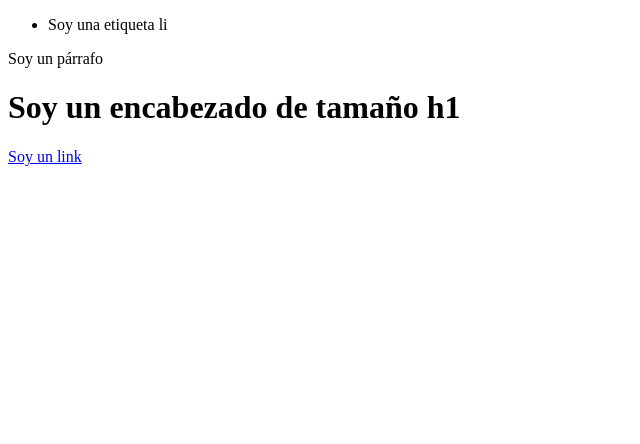
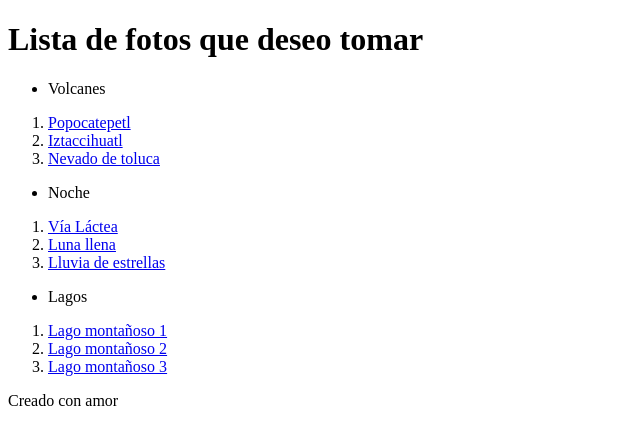
Before and after one commit to OneonWezzex/cursodefinitivoHTMLyCSS, a plain HTML site: page index.html in a window 1280 px wide. Shown: the whole page, without its empty margins (0-640 px from the left). Drawn offline with Linux system fonts and the light colour scheme.

Commit message:
Primer ejercicio de html con listas y anclas

```diff
--- a/index.html
+++ b/index.html
@@ -1,33 +1,54 @@
-<!DOCTYPE html> <!-- Le dice alnavegador que el documento es un HTML5 -->
-<html lang="es"> <!--  Le dice al navegador que la página está en lenguaje español, así el navegador pregunta si se deseatraducir de ser necesario-->
-    <head> <!-- Aquí va todo lo importante para cargar nuestro sitio web y que no es visual, como fuentes, librerias, css y más-->
-        <meta charset="UTF-8" /> <!-- Indica que podemos usar caracteres especiales y emojis por usar ASCII-->
-        <meta name="description" content="Esta página te mostrará fotos de paisajes" /> <!-- La descripción de la página ayuda para el SEO en buscadores-->
-        <meta name="robots" content="index,follow" /> <!-- Autoriza a los robots de búsqueda para que coloque nuestro contenido -->
-        <title>Es mi primer página</title> <!-- Titulo de la página que aparece en la pestaña del navegador-->
-        <meta name="viewport" content="width=device-width, initial-scale=1.0"> <!-- Etiqueta vital para que el contenido de la página sea responsive y puedea escalar segun el dispositivo-->
-        <link rel="stylesheet" href="./css/estilos.css"> <!-- El primer enlace a una hoja de estilos css-->
+<!DOCTYPE html>
+<html lang="es">
+    <head>
+        <meta charset="UTF-8" />
+        <meta name="description" content="Esta página te mostrará fotos de paisajes" />
+        <meta name="robots" content="index,follow" />
+        <title>Fotos de mis paisajes</title>
+        <meta name="viewport" content="width=device-width, initial-scale=1.0">
+        <link rel="stylesheet" href="./css/estilos.css">
     </head>
     <body>
-        <header> <!-- El encabezado, es la parte que va hasta arriba de la página y normalmente aquí vienen las barras de navegación y algunos banners-->
-            <nav></nav> <!-- Etiqueta especifica para construir la barra de navegación o menú de nuestro sitio-->
+        <header>
+            <nav></nav>
         </header>
-        <main> <!-- Esta etiqueta indica que aquí dentro irá el contenido principal de mi página web -->
-            <section> <!-- Etiqueta que indica una sección del sitio y puede haber multiples etiquetas section-->
+        <main>
+            <section>
                 <article>
 
                 </article>
             </section>
-            <ul> <!-- unorder list Lista desordenada y estarán marcadas con bullets o puntitos-->
-                <li>Soy una etiqueta li</li> <!-- List item Es el elemento de la lista donde ya podemos agregar texto-->
+            <h1>Lista de fotos que deseo tomar</h1>
+            <ul>
+                <li>Volcanes</li>
             </ul>
-            <ol></ol> <!-- order list Es una lista ordenada, vendrán numeradas empezando por el 1-->
+            <ol>
+                <li><a href="https://upload.wikimedia.org/wikipedia/commons/thumb/f/ff/PopoAmeca.JPG/1200px-PopoAmeca.JPG">Popocatepetl</a></li>
+                <li><a href="https://i1.wp.com/noticieros.televisa.com/wp-content/uploads/2019/10/volcan-iztaccihuatl.jpg?fit=1080%2C609&ssl=1">Iztaccihuatl</a></li>
+                <li><a href="https://www.mexicodesconocido.com.mx/wp-content/uploads/2016/12/nevado-de-toluca-parque-1600.jpg">Nevado de toluca</a></li>
+            </ol>
+
+            <ul>
+                <li>Noche</li>
+            </ul>
+            <ol>
+                <li><a href="https://www.ngenespanol.com/wp-content/uploads/2018/08/V%C3%ADa-l%C3%A1ctea-y-Andr%C3%B3meda-una-colisi%C3%B3n-por-venir.jpg">Vía Láctea</a></li>
+                <li><a href="https://img.lasexta.com/clipping/cmsimages02/2020/07/27/25D187D5-B994-471B-8561-BB62DE3C48D0/69.jpg">Luna llena</a></li>
+                <li><a href="https://aws.traveler.es/prod/designs/v1/assets/745x518/194048.jpg">Lluvia de estrellas</a></li>
+            </ol>
+
+            <ul>
+                <li>Lagos</li>
+            </ul>
+            <ol>
+                <li><a href="https://viajes.nationalgeographic.com.es/medio/2017/03/29/lago-britches-italia_87604d24.jpg">Lago montañoso 1</a></li>
+                <li><a href="https://digitalnews.com.mx/wp-content/uploads/2018/08/lake-tahoe.jpg">Lago montañoso 2</a></li>
+                <li><a href="https://viajes.nationalgeographic.com.es/medio/2015/05/09/lago_saint_mary_estados_unidos_1000x666.jpg">Lago montañoso 3</a></li>
         </main>
-        <footer> <!-- Pie de pagina, normalmente aquí vienen los disclaimers, redes sociales, copyright y otro tipo de enlaces importantes-->
+        <footer>
 
         </footer>
-            <p>Soy un párrafo</p>
-            <h1>Soy un encabezado de tamaño h1</h1>
-            <a href="#">Soy un link</a>
+            <p>Creado con amor</p>
+
     </body>
 </html>
```
